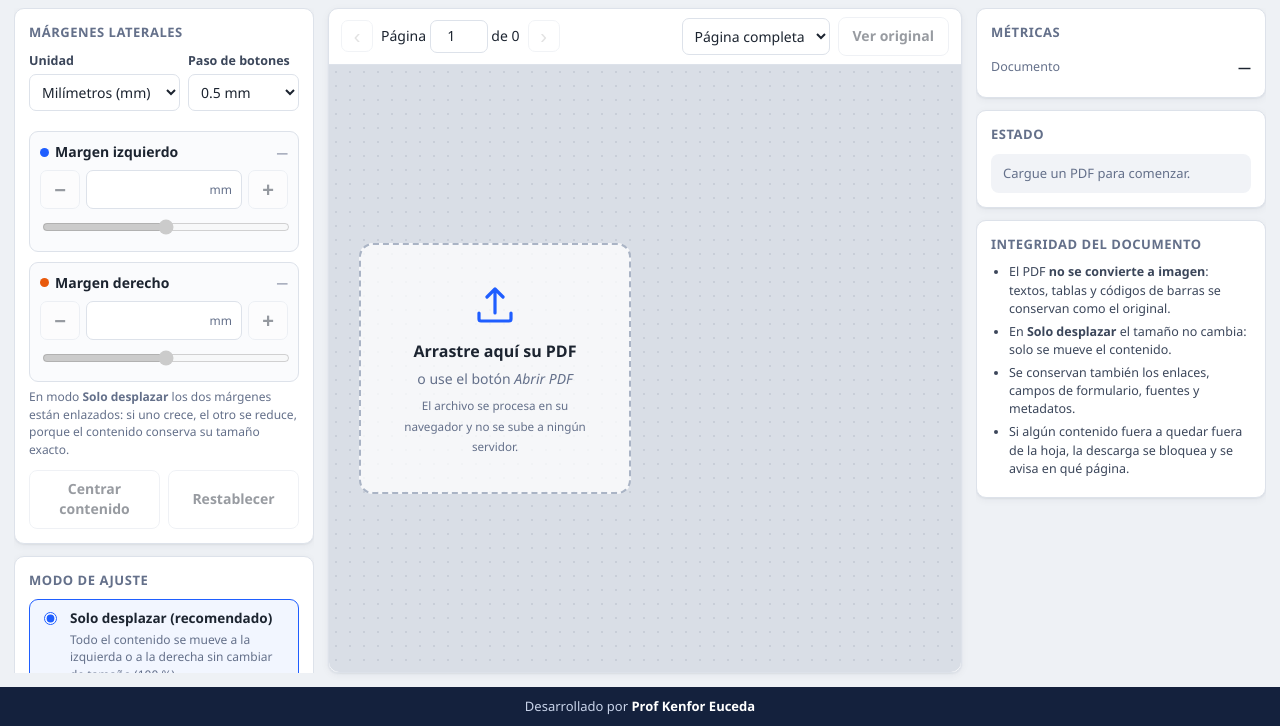
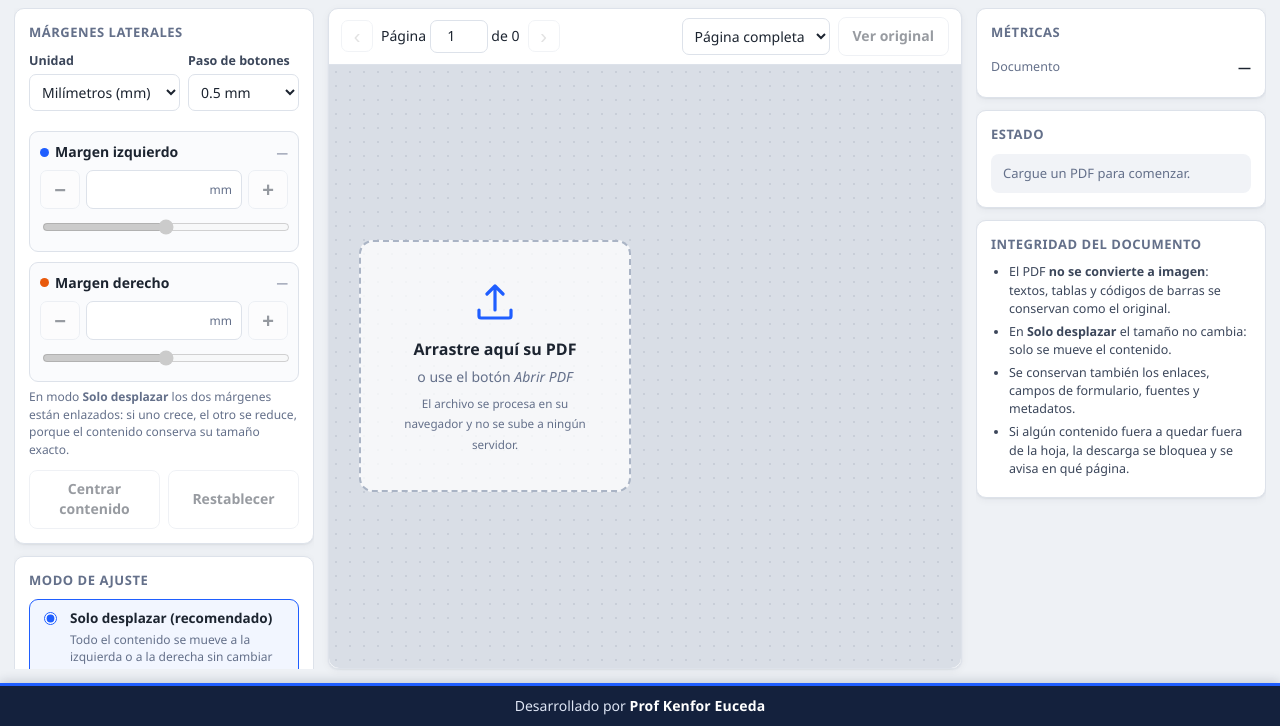
Before and after one commit to keucedah/ajustador-margenes-cuadros-finales, a plain HTML site: page index.html in a window 1280 px wide. Shown: the part 74-800 px from the top of the page. Drawn offline with Linux system fonts and the light colour scheme.

Commit message:
Add files via upload

```diff
--- a/css/styles.css
+++ b/css/styles.css
@@ -253,13 +253,19 @@ input[type="range"] { width: 100%; margin-top: 10px; accent-color: var(--primary
 
 /* ---------- Pie ---------- */
 .app-footer {
+  position: sticky;   /* siempre visible al fondo de la pantalla */
+  bottom: 0;
+  z-index: 40;
+  flex-shrink: 0;
   text-align: center;
-  padding: 10px;
-  font-size: 13px;
-  color: #c9d4ea;
+  padding: 10px 12px;
+  font-size: 14px;
+  color: #dfe6f5;
   background: var(--header);
+  border-top: 3px solid var(--primary);
+  box-shadow: 0 -2px 10px rgba(20, 33, 61, .18);
 }
-.app-footer strong { color: #fff; }
+.app-footer strong { color: #fff; letter-spacing: .01em; }
 
 /* ---------- Superposición y avisos ---------- */
 .overlay {
@@ -283,7 +289,7 @@ input[type="range"] { width: 100%; margin-top: 10px; accent-color: var(--primary
 #progressBar { height: 100%; width: 0; background: var(--primary); transition: width .15s; }
 
 .toast {
-  position: fixed; bottom: 60px; left: 50%; transform: translateX(-50%);
+  position: fixed; bottom: 70px; left: 50%; transform: translateX(-50%);
   background: #1c2430; color: #fff;
   padding: 10px 16px; border-radius: 8px;
   box-shadow: 0 6px 24px rgba(0,0,0,.25);
@@ -292,6 +298,14 @@ input[type="range"] { width: 100%; margin-top: 10px; accent-color: var(--primary
 .toast.error { background: var(--err); }
 
 /* ---------- Adaptable ---------- */
+@media (max-width: 1180px), (max-height: 720px) {
+  /* La página crece y se desplaza normalmente; nada queda oculto */
+  html, body { height: auto; }
+  body { min-height: 100vh; }
+  .layout { flex: none; }
+  .panel { overflow: visible; }
+  .canvas-wrap { min-height: 75vh; }
+}
 @media (max-width: 1180px) {
   .layout { grid-template-columns: 290px minmax(0, 1fr); }
   .layout > .panel:last-child { grid-column: 1 / -1; display: grid; grid-template-columns: repeat(auto-fit, minmax(260px, 1fr)); }
```
